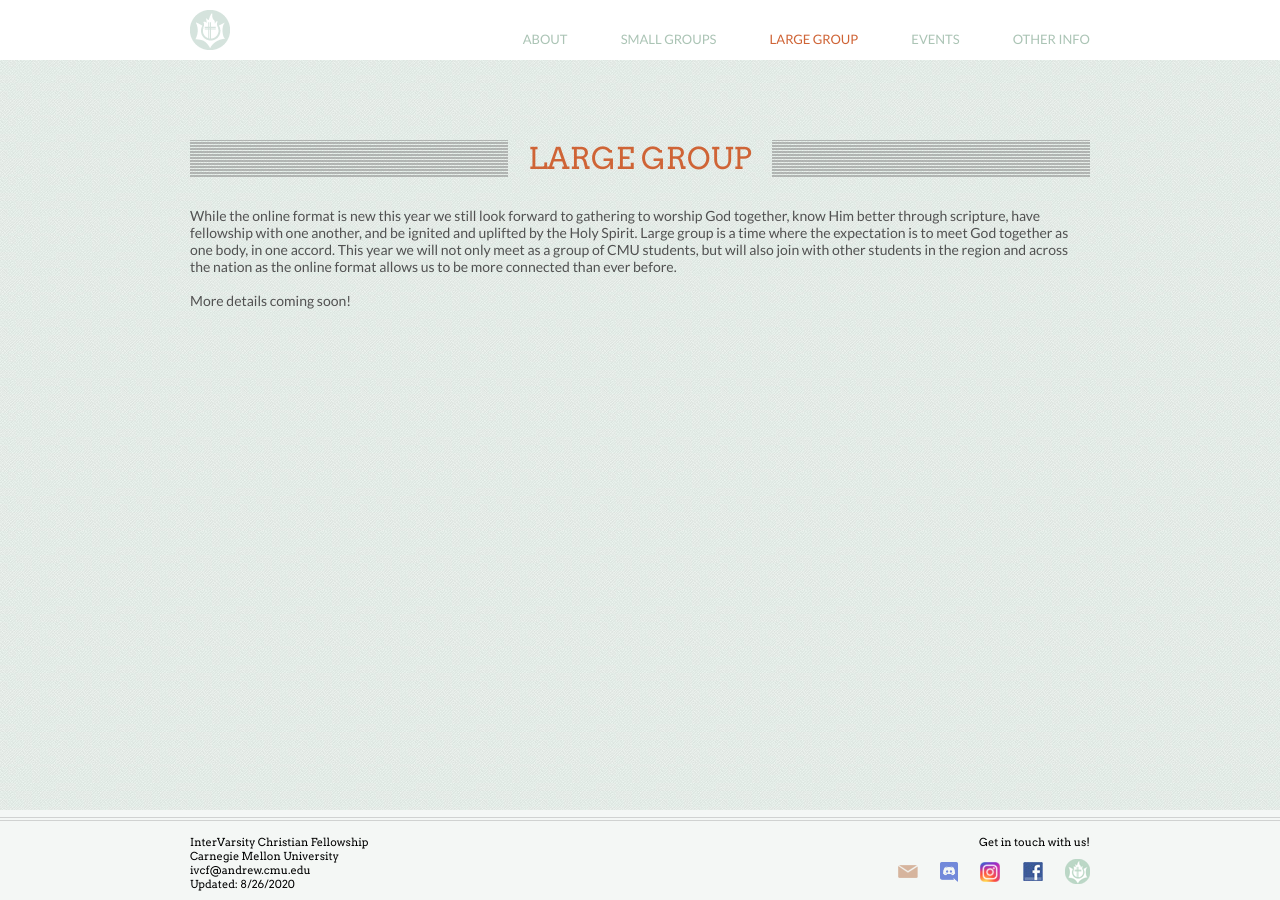
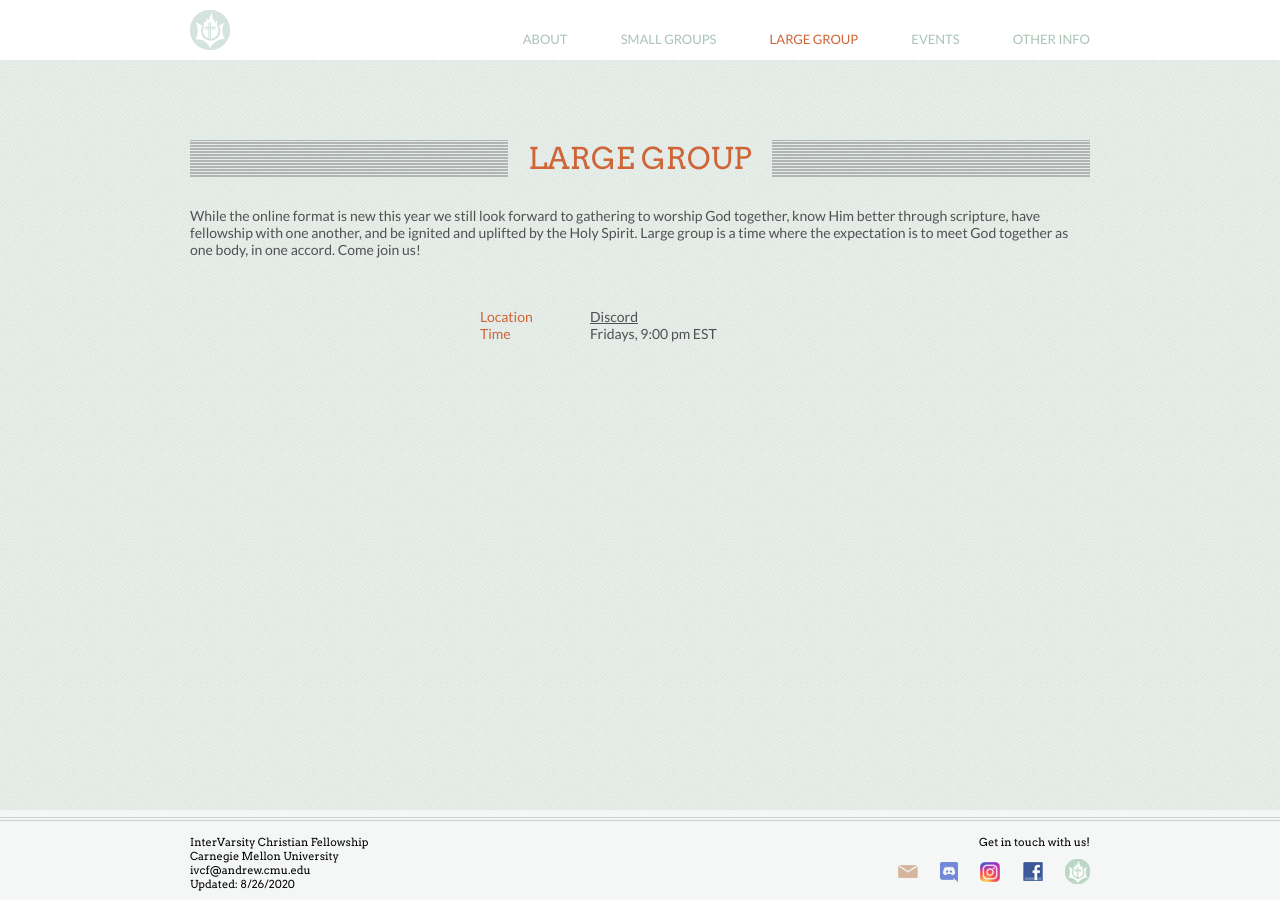
Before and after one commit to ivcf-cmu/ivcf-cmu.github.io, a Jekyll site: the page built from largegroup.md, in a window 1280 px wide. Built offline with Jekyll 4.4.1, drawn with Linux system fonts in a browser that asks for light colours.

Commit message:
updated large group info

```diff
--- a/largegroup.md
+++ b/largegroup.md
@@ -5,12 +5,15 @@ sectionHeader: Large Group
 ---
 
 <p>
-While the online format is new this year we still look forward to gathering to worship God together, know Him better through scripture, have fellowship with one another, and be ignited and uplifted by the Holy Spirit. Large group is a time where the expectation is to meet God together as one body, in one accord. This year we will not only meet as a group of CMU students, but will also join with other students in the region and across the nation as the online format allows us to be more connected than ever before.
+While the online format is new this year we still look forward to gathering to worship God together, know Him better through scripture, have fellowship with one another, and be ignited and uplifted by the Holy Spirit. Large group is a time where the expectation is to meet God together as one body, in one accord. Come join us!
 </p>
-<br/>
-<p>
-More details coming soon!
-</p>
+<div class="cogs cogs-large">
+	<dl>
+		<dt>Location</dt> <dd><a href="https://discord.gg/Af8Y8Zn" target="_blank">Discord</a></dd>
+		<dt>Time</dt> <dd>Fridays, 9:00 pm EST</dd>
+	</dl>
+</div>
+
 <!-- <p>
 Large group is a weekly event where all of the small groups gather in one place to worship God through music, know Him better through scripture, have fellowship with one another, and be ignited and uplifted by the Holy Spirit. Large Group is a time where the expectation is to meet God together as one body, in one accord. After Large Group, it is an InterVarsity tradition to get dinner together at Resnik and socialize. Come join us!
 </p>
```
